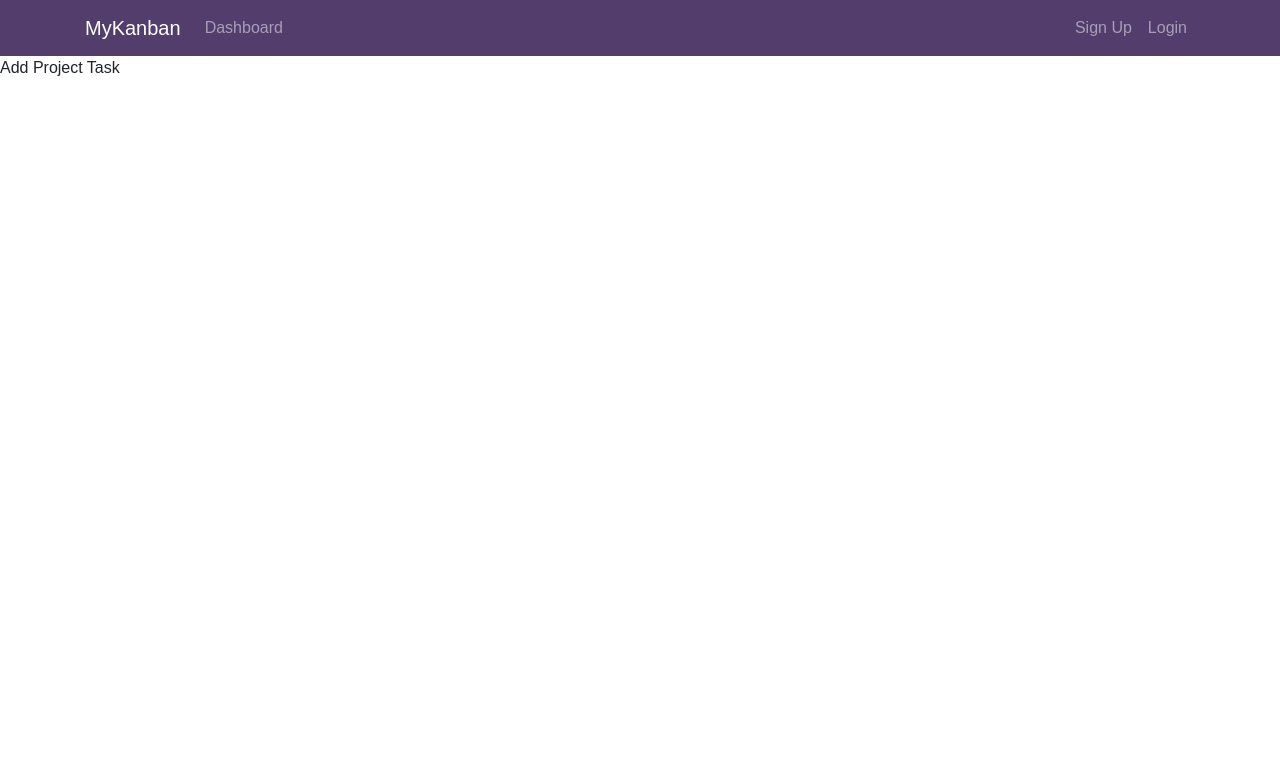
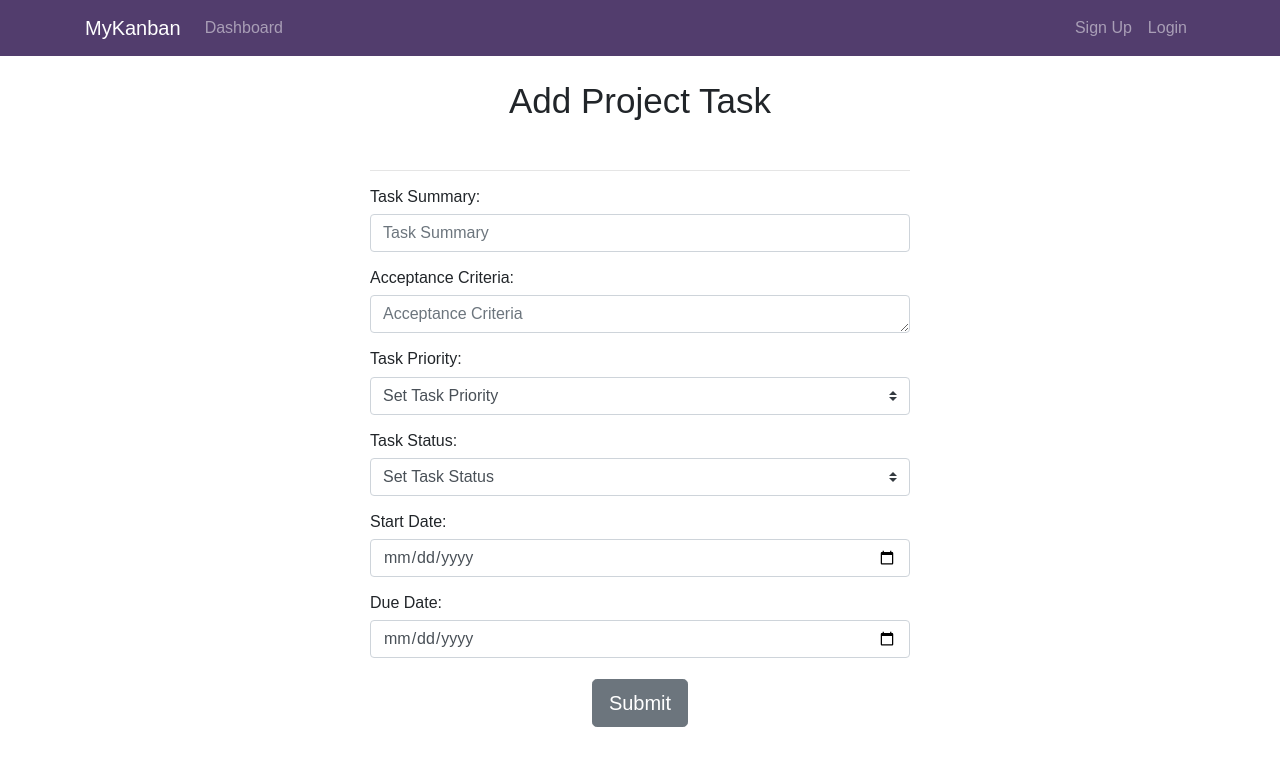
Before and after one commit to Kailun2047/MyKanban, a React (Create React App) app in the folder ppm-react-client/: page /addProjectTask/1 in a window 1280 px wide. Shown: the top 766 px of the page. Built offline with nearby package versions, Linux system fonts and the light colour scheme.

Commit message:
complete add project task component

```diff
--- /dev/null
+++ b/ppm-react-client/src/actions/projectTaskActions.js
@@ -0,0 +1,20 @@
+import axios from "axios";
+
+export const createProjectTask = (
+  projectId,
+  projectTask,
+  history
+) => async dispatch => {
+  try {
+    const resp = await axios.post(
+      `http://localhost:8080/api/backlog/${projectId}`,
+      projectTask
+    );
+    history.push(`/projectBoard/${projectId}`);
+  } catch (err) {
+    dispatch({
+      type: "GET_ERROR",
+      payload: err.response.data
+    });
+  }
+};
--- a/ppm-react-client/src/components/Project/AddProject.js
+++ b/ppm-react-client/src/components/Project/AddProject.js
@@ -49,10 +49,10 @@ class AddProject extends Component {
           <div className="row">
             <div className="col-mid-8 m-auto">
               <br />
-              <h5 className="text-center">Create a Project</h5>
+              <h5 className="text-center"> Create a Project</h5>
               <hr />
               <form onSubmit={this.handleSubmit}>
-                <div className="from-group">
+                <div className="form-group">
                   <input
                     type="text"
                     name="projectName"
@@ -135,7 +135,4 @@ AddProject.propTypes = {
   errors: PropTypes.object.isRequired
 };
 
-export default connect(
-  mapStateToProps,
-  { createProject }
-)(AddProject);
+export default connect(mapStateToProps, { createProject })(AddProject);
--- a/ppm-react-client/src/components/ProjectTask/AddProjectTask.js
+++ b/ppm-react-client/src/components/ProjectTask/AddProjectTask.js
@@ -1,7 +1,155 @@
 import React, { Component } from "react";
+import { connect } from "react-redux";
+import { createProjectTask } from "../../actions/projectTaskActions";
+import { PropTypes } from "prop-types";
+import classnames from "classnames";
 
-export default class AddProjectTask extends Component {
+class AddProjectTask extends Component {
+  constructor(props) {
+    super(props);
+    const { projectId } = this.props.match.params;
+    this.state = {
+      projectId: projectId,
+      summary: "",
+      acceptanceCriteria: "",
+      priority: "",
+      status: "",
+      startDate: "",
+      dueDate: "",
+      errors: {}
+    };
+    this.handleChange = this.handleChange.bind(this);
+    this.handleSubmit = this.handleSubmit.bind(this);
+  }
+
+  handleChange(e) {
+    this.setState({ [e.target.name]: e.target.value });
+  }
+
+  handleSubmit(e) {
+    e.preventDefault();
+    const { projectId } = this.props.match.params;
+    const newTask = {
+      summary: this.state.summary,
+      acceptanceCriteria: this.state.acceptanceCriteria,
+      priority: this.state.priority,
+      state: this.state.status,
+      startDate: this.state.startDate,
+      dueDate: this.state.dueDate
+    };
+    this.props.createProjectTask(projectId, newTask, this.props.history);
+  }
+
   render() {
-    return <div>Add Project Task</div>;
+    const { errors } = this.props;
+    return (
+      <div className="add-project-task">
+        <div className="container">
+          <div className="row">
+            <div className="col-md-6 m-auto">
+              <br />
+              <h5 className="text-center">Add Project Task</h5>
+              <br />
+              <hr />
+              <form onSubmit={this.handleSubmit}>
+                <h6>Task Summary:</h6>
+                <div className="form-group">
+                  <input
+                    className={classnames("form-control", {
+                      "is-invalid": errors.summary != null
+                    })}
+                    type="text"
+                    name="summary"
+                    placeholder="Task Summary"
+                    value={this.state.summary}
+                    onChange={this.handleChange}
+                  ></input>
+                  <div className="invalid-feedback">
+                    Please provide a task summary.
+                  </div>
+                </div>
+                <h6>Acceptance Criteria:</h6>
+                <div className="form-group">
+                  <textarea
+                    className="form-control"
+                    name="acceptanceCriteria"
+                    rows="1"
+                    placeholder="Acceptance Criteria"
+                    value={this.state.acceptanceCriteria}
+                    onChange={this.handleChange}
+                  ></textarea>
+                </div>
+                <h6>Task Priority:</h6>
+                <div className="form-group">
+                  <select
+                    className="custom-select"
+                    name="priority"
+                    value={this.state.priority}
+                    onChange={this.handleChange}
+                  >
+                    <option value={0}>Set Task Priority</option>
+                    <option value={1}>High</option>
+                    <option value={2}>Medium</option>
+                    <option value={3}>Low</option>
+                  </select>
+                </div>
+                <h6>Task Status:</h6>
+                <div className="form-group">
+                  <select
+                    className="custom-select"
+                    name="status"
+                    value={this.state.status}
+                    onChange={this.handleChange}
+                  >
+                    <option value="">Set Task Status</option>
+                    <option value="To Do">To Do</option>
+                    <option value="In Progress">In Progress</option>
+                    <option value="Testing">Testing</option>
+                    <option value="Completed">Completed</option>
+                  </select>
+                </div>
+                <h6>Start Date:</h6>
+                <div className="form-group">
+                  <input
+                    type="date"
+                    className="form-control"
+                    name="startDate"
+                    value={this.state.startDate}
+                    onChange={this.handleChange}
+                  ></input>
+                </div>
+                <h6>Due Date:</h6>
+                <div
+                  className="form-group"
+                  name="dueDate"
+                  value={this.state.dueDate}
+                  onChange={this.handleChange}
+                >
+                  <input className="form-control" type="date"></input>
+                </div>
+                <div className="text-center">
+                  <input
+                    type="submit"
+                    className="btn btn-lg btn-secondary"
+                    value="Submit"
+                  ></input>
+                </div>
+              </form>
+            </div>
+          </div>
+        </div>
+      </div>
+    );
   }
 }
+
+AddProjectTask.propTypes = {
+  createProjectTask: PropTypes.func.isRequired,
+  errors: PropTypes.object.isRequired
+};
+
+const mapStateToProps = state => {
+  return { errors: state.errors };
+};
+
+export default connect(mapStateToProps, { createProjectTask })(AddProjectTask);
--- a/ppm-react-client/src/components/ProjectTask/ProjectBoard.js
+++ b/ppm-react-client/src/components/ProjectTask/ProjectBoard.js
@@ -9,7 +9,10 @@ export default class ProjectBoard extends Component {
       <div className="projectBoard">
         <div className="container">
           <br />
-          <Link to="/addProjectTask" className="btn btn-lg btn-secondary">
+          <Link
+            to={`/addProjectTask/${projectId}`}
+            className="btn btn-lg btn-secondary"
+          >
             <i className="fas fa-plus-circle"> Add Task</i>
           </Link>
           <br />
--- a/ppm-react-client/src/components/ProjectTask/ProjectTaskItem.js
+++ b/ppm-react-client/src/components/ProjectTask/ProjectTaskItem.js
@@ -5,8 +5,8 @@ export default class ProjectTaskItem extends Component {
     return (
       <div className="project-task">
         <hr />
-        <div className="card">
-          <div className="card-header">Task Name</div>
+        <div className="card border-secondary">
+          <div className="card-header bg-light"></div>
           <div className="card-body">
             <h5 className="card-title">Task Summary</h5>
             <p className="card-text">Acceptance criteria.</p>
```
Also changed, not shown: 1 other file (tests, documents, lock files or other folders).
